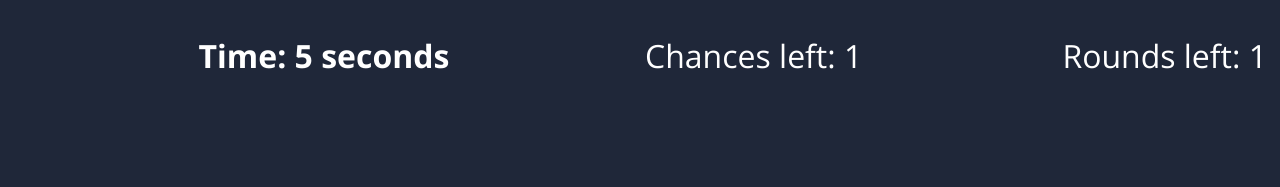
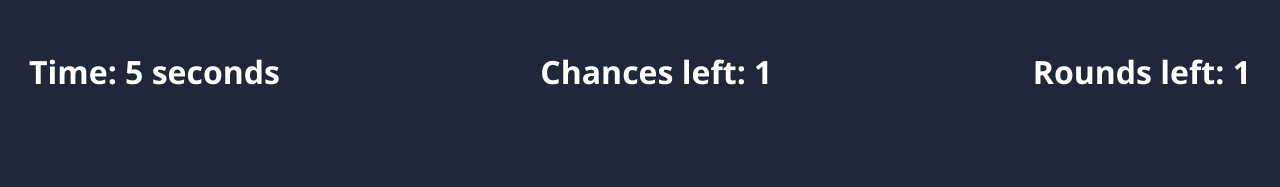
Before and after one commit to janitha-visna/banana_game, a React (Vite) app in the folder frontend/: page /singleplayer in a window 1280 px wide. Shown: the top 187 px of the page. Built offline with nearby package versions, Linux system fonts and the light colour scheme; no server answers.

Commit message:
singleplayer css refactor

```diff
--- a/frontend/src/components/singleplayer/Singleplayer.jsx
+++ b/frontend/src/components/singleplayer/Singleplayer.jsx
@@ -23,8 +23,6 @@ const Singleplayer = () => {
   const [chancesLeft, setChancesLeft] = useState(selectedChances);
   const [stopwatchTime, setStopwatchTime] = useState(0); // Stopwatch starting at 0 seconds
   const [score, setScore] = useState(0); // Score state
-
-
 
   useEffect(() => {
     fetchQuestion();
@@ -111,11 +109,9 @@ const Singleplayer = () => {
     <div className="singleplayer">
       {roundsLeft > 0 && chancesLeft > 0 ? (
         <>
-          <div className="info">
-            <div className="left">
+          <div className="info-wrapper">
+            <div className="info">
               <div className="time">Time: {stopwatchTime} seconds</div>{" "}
-            </div>
-            <div className="right">
               <div className="chances">
                 <p>Chances left: {chancesLeft}</p>
               </div>
--- a/frontend/src/components/singleplayer/singleplayer.scss
+++ b/frontend/src/components/singleplayer/singleplayer.scss
@@ -4,46 +4,35 @@
   height: 100vh; /* Full viewport height */
   max-height: 100vh;
   overflow-y: hidden;
-
   width: 100%;
   margin: 0 auto;
   margin-bottom: 20px;
 }
 
-/* Style for the info section */
-.info {
-  display: flex; /* Enable Flexbox for horizontal alignment */
-  width: 100%; /* Make sure the container takes up full width */
-}
+.info-wrapper {
+  display: flex;
+  justify-content: center; /* Center the entire flex container */
+  width: 100%;
 
-.left {
-  flex: 1; /* Take up 50% of the width */
+  /* Style for the info section */
+  .info {
+    display: flex; /* Enable Flexbox for horizontal alignment */
+    width: 100%; /* Ensure the container takes up full width */
 
-  display: flex; /* Enable Flexbox */
-  justify-content: center; /* Center content horizontally */
-  align-items: center; /* Center content vertically */
-  font-weight: bold;
-}
+    padding: 1rem; /* Optional: Add some padding if needed */
+    font-size: 1.8rem;
+    align-items: center; /* Center the items vertically */
+    justify-content: space-between;
+  }
 
-.time {
-  margin: 5px 0; /* Optional: Adds space around the time element */
-  font-size: 2rem;
-}
-.right {
-  flex: 1;
-  //background-color: #ccffcc; /* Light green background */
-  display: flex;
-  flex-direction: row;
-  justify-content: space-between;
-
-  .chances {
+  .round,
+  .chances,
+  .time {
     margin: 5px;
     font-size: 2rem;
-  }
-
-  .round {
-    margin: 5px;
-    font-size: 2rem;
+    font-weight: bold; /* Make the text bold */
+    color: #ffffff; /* Ensure text is white for visibility */
+    text-align: center; /* Ensure it's centered */
   }
 }
 
@@ -95,7 +84,7 @@
       width: 100%; /* Make the button fill the available grid cell */
 
       &:hover {
-        background-color: #c6e7aa;
+        background-color: #4dc3fa;
       }
     }
   }
```
